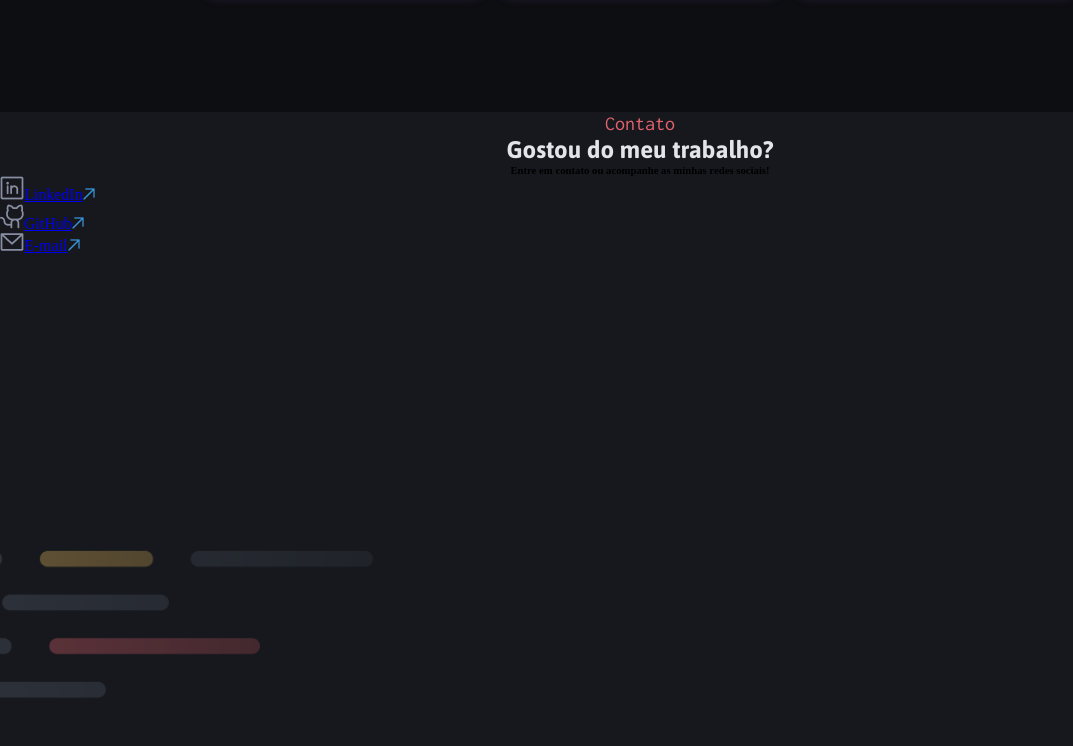
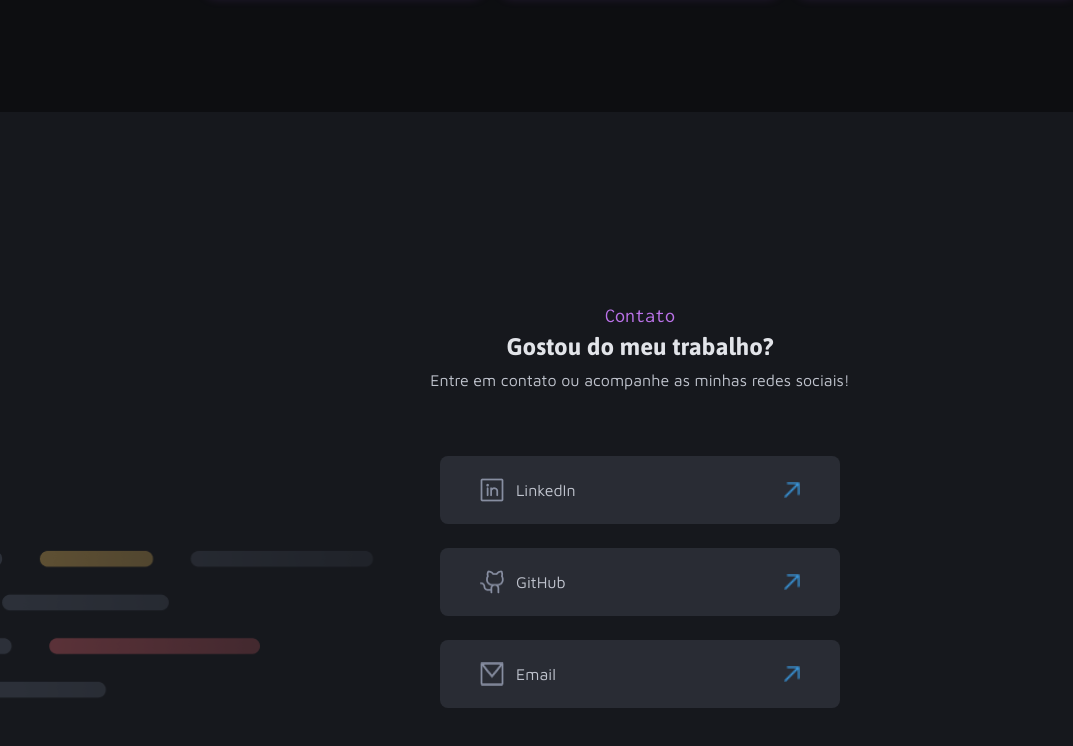
Before and after one commit to KevinLopes23/Portifolio, a plain HTML site: page Portifolio/index.html in a window 1280 px wide. Shown: the part 2252-2998 px from the top of the page, without its empty margins (0-1073 px from the left). Drawn offline with Linux system fonts and the light colour scheme; a web font is replaced by a local one.

Commit message:
portifolio concluido

```diff
--- a/Portifolio/index.html
+++ b/Portifolio/index.html
@@ -153,7 +153,7 @@
       </section>
 
       <section class="services">
-        <div class="footer-header">
+        <div class="services-header">
           <h5>Meus serviços</h5>
           <h3>Como posso ajudar o seu negócio</h3>
         </div>
@@ -181,6 +181,7 @@
       </section>
     </main>
     <footer>
+      <div class="footer">
       <div class="footer-header">
         <h5>Contato</h5>
         <h3>Gostou do meu trabalho? </h3>
@@ -188,17 +189,35 @@
       </div>
       <div class="social-midias">
         <div class="card-social-midias">
-          <a href="#"><img src="assets/linkdln.png" alt="LinkedIn"><span>LinkedIn</span><img src="assets/arrow.png" alt="arrow"></a>
+          <a href="#">
+            <div class="icon-text">
+              <img src="assets/linkdln.png" alt="LinkedIn" />
+              <span>LinkedIn</span>
+            </div>
+            <img src="assets/arrow.png" alt="arrow" class="arrow" />
+          </a>
         </div>
 
         <div class="card-social-midias">
-          <a href="#"><img src="assets/github.png" alt="GitHub"><span>GitHub</span><img src="assets/arrow.png" alt="arrow"></a>
+          <a href="#">
+            <div class="icon-text">
+              <img src="assets/github.png" alt="GitHub" />
+              <span>GitHub</span>
+            </div>
+            <img src="assets/arrow.png" alt="arrow" class="arrow" />
+          </a>
         </div>
 
         <div class="card-social-midias">
-          <a href="#"><img src="assets/email (5).png" alt="E-mail"><span>E-mail</span><img src="assets/arrow.png" alt="arrow"></a>
+          <a href="#">
+            <div class="icon-text">
+              <img src="assets/email certo.png" alt="Email" />
+              <span>Email</span>
+            </div>
+            <img src="assets/arrow.png" alt="arrow" class="arrow" />
+          </a>
         </div>
-
+      </div>
       </div>
     </footer>
   </body>
--- a/Portifolio/styles/footer.css
+++ b/Portifolio/styles/footer.css
@@ -1,8 +1,103 @@
 footer {
   background-image: url(/Portifolio/assets/Background_Contacts.png);
-  height: 787px;
+  min-height: 787px;
 }
 
 .footer-header {
- h
+  display: flex;
+  justify-content: center;
+  flex-direction: column;
+  text-align: center;
+
+  h5 {
+    font: var(--Subtitle);
+    color: var(--purple);
+    margin-top: 12rem;
+    margin-bottom: 5px;
+  }
+  h3 {
+    font: var(--Title-md);
+    color: var(--gray-600);
+    margin-bottom: 8px;
+  }
+
+  h6 {
+    font: var(--Text-md);
+    color: var(--gray-500);
+  }
 }
+
+.footer {
+  display: flex;
+  flex-direction: column;
+}
+
+.social-midias {
+  text-align: center;
+  margin-top: 4rem;
+  display: flex;
+  flex-direction: column;
+  align-items: center;
+}
+
+.card-social-midias {
+  width: 100%;
+  max-width: 400px;
+  height: 68px;
+  padding: 20px;
+  background-color: var(--gray-300);
+  border-radius: 8px;
+  margin-bottom: 1.5rem;
+}
+
+.card-social-midias a {
+  display: flex;
+  align-items: center;
+  justify-content: space-between;
+  gap: 16px;
+  padding: 20px;
+  text-decoration: none;
+  width: 100%;
+  height: 100%;
+  box-sizing: border-box;
+  font: var(--Text-md);
+}
+
+.card-social-midias {
+  width: 400px;
+  background-color: var(--gray-300);
+  border-radius: 8px;
+  margin-bottom: 1.5rem;
+  display: flex;
+  align-items: center;
+}
+
+.card-social-midias a {
+  display: flex;
+  justify-content: space-between;
+  align-items: center;
+  padding: 20px;
+  text-decoration: none;
+  color: inherit;
+  width: 100%;
+  box-sizing: border-box;
+  span {
+    color: var(--gray-500);
+  }
+}
+
+.icon-text {
+  display: flex;
+  align-items: center;
+  gap: 12px;
+}
+
+.icon-text img {
+  width: 24px;
+  height: 24px;
+}
+
+.arrow {
+  width: 16px;
+  height: 16px;
+}
--- a/Portifolio/styles/index.css
+++ b/Portifolio/styles/index.css
@@ -2,3 +2,4 @@
 @import url(header.css);
 @import url(main.css);
 @import url(footer.css);
+@import url(midia-query.css);
--- a/Portifolio/styles/main.css
+++ b/Portifolio/styles/main.css
@@ -83,7 +83,7 @@ main {
   flex-direction: column;
 }
 
-.footer-header {
+.services-header {
   display: flex;
   justify-content: center;
   flex-direction: column;
```
Also changed, not shown: Portifolio/assets/email certo.png (added).
